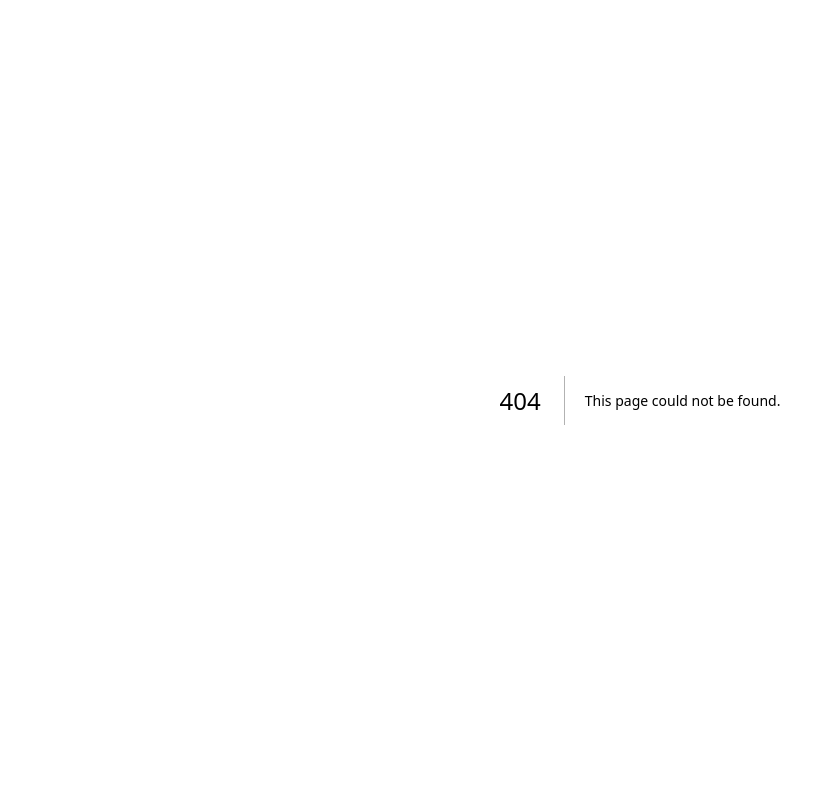
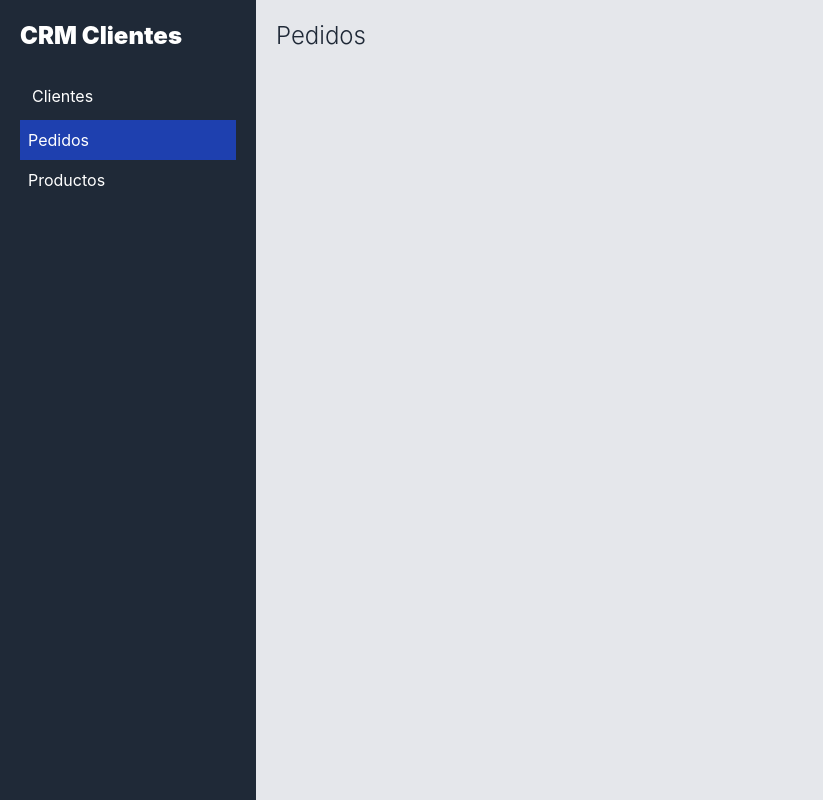
Before and after one commit to aveliz12/crm_frontend, a Next.js app: page /orders in a window 1280 px wide. Before the commit this address had no page. Shown: the whole page, without its empty margins (0-823 px from the left). Built offline with nearby package versions, Linux system fonts and the light colour scheme.

Commit message:
Routing y estilos

```diff
--- a/components/Layout.jsx
+++ b/components/Layout.jsx
@@ -1,20 +1,32 @@
 import React, { Fragment } from "react";
 import Head from "next/head"; //componente que permite agregar algo en el head
 import SideBar from "./SideBar";
+import { useRouter } from "next/router";
 
 const Layout = ({ children }) => {
+  //Hook de routing
+  const router = useRouter();
+
   return (
     <>
       <Head>
         <title>CRM - Administración de clientes</title>
       </Head>
-      <div className="bg-gray-200 min-h-screen">
-        <div className="flex min-h-screen">
-          <SideBar />
 
-          {children}
+      {router.pathname === "/login" || router.pathname === "/newAccount" ? (
+        <div className="bg-gray-800 min-h-screen flex flex-col justify-center">
+          <div>{children}</div>
         </div>
-      </div>
+      ) : (
+        <div className="bg-gray-200 min-h-screen">
+          <div className="flex min-h-screen">
+            <SideBar />
+            <main className="sm:w-2/3 xl:w-4/5 sm:min-h-screen p-5">
+              {children}
+            </main>
+          </div>
+        </div>
+      )}
     </>
   );
 };
--- a/components/SideBar.jsx
+++ b/components/SideBar.jsx
@@ -1,11 +1,41 @@
 import React from "react";
+import Link from "next/link"; //reemplaza enlaces y permite navegar en diferentes paginas con mejor performance
+import { useRouter } from "next/router";
 
 const SideBar = () => {
+  //Routing de Next
+  const router = useRouter();
+  console.log(router.pathname);
+
   return (
     <aside className="bg-gray-800 sm:w-1/3 xl:w-1/5 sm:min-h-screen p-5">
       <div>
         <p className="text-white text-2xl font-black">CRM Clientes</p>
       </div>
+
+      <nav className="mt-5 list-none">
+        <li className={router.pathname === "/" ? "bg-blue-800 p-2" : "p-3"}>
+          <Link href="/">
+            <div className="text-white block">Clientes</div>
+          </Link>
+        </li>
+        <li
+          className={router.pathname === "/orders" ? "bg-blue-800 p-2" : "p-3"}
+        >
+          <Link href="/orders">
+            <div className="text-white block">Pedidos</div>
+          </Link>
+        </li>
+        <li
+          className={
+            router.pathname === "/products" ? "bg-blue-800 p-2" : "p-2"
+          }
+        >
+          <Link href="/products">
+            <div className="text-white block">Productos</div>
+          </Link>
+        </li>
+      </nav>
     </aside>
   );
 };
--- a/pages/api/hello.js
+++ /dev/null
@@ -1,5 +0,0 @@
-// Next.js API route support: https://nextjs.org/docs/api-routes/introduction
-
-export default function handler(req, res) {
-  res.status(200).json({ name: 'John Doe' })
-}
--- a/pages/index.jsx
+++ b/pages/index.jsx
@@ -4,7 +4,7 @@ export default function Home() {
   return (
     <div>
       <Layout>
-        <h2>Desde index</h2>
+        <h1 className="text-2xl text-gray-800 font-light">Clientes</h1>
       </Layout>
     </div>
   );
--- /dev/null
+++ b/pages/orders.jsx
@@ -0,0 +1,11 @@
+import React from "react";
+import Layout from "../components/Layout";
+
+const Orders = () => {
+  return (
+    <Layout>
+      <h1 className="text-2xl text-gray-800 font-light">Pedidos</h1>
+    </Layout>
+  );
+};
+export default Orders;
```
Also changed, not shown: pages/login.jsx (added, +14 -0 lines), pages/newAccount.jsx (renamed from pages/nosotros.jsx, +5 -5 lines), pages/products.jsx (added, +11 -0 lines).
